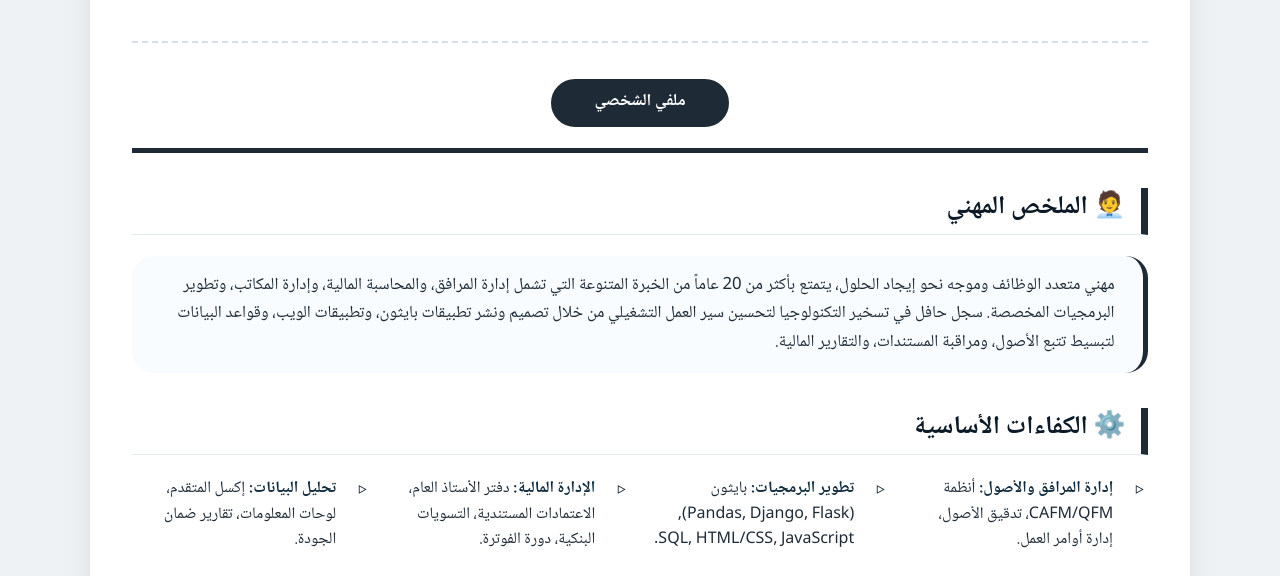
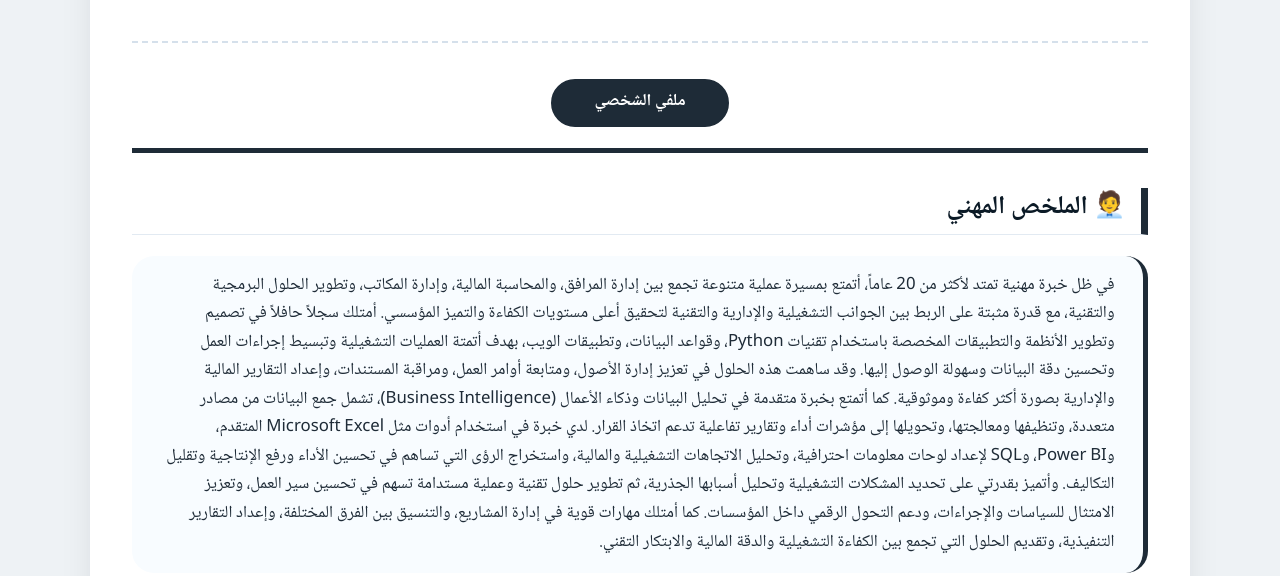
Before and after one commit to ibrahimoia/arabic-cv, a plain HTML site: page index.html in a window 1280 px wide. Shown: the part 224-800 px from the top of the page. Drawn offline with Linux system fonts and the light colour scheme.

Commit message:
Update index.html

```diff
--- a/index.html
+++ b/index.html
@@ -413,9 +413,14 @@
         <div class="section">
             <h2>🧑‍💼 الملخص المهني</h2>
             <p class="summary-text">
-                مهني متعدد الوظائف وموجه نحو إيجاد الحلول، يتمتع بأكثر من 20 عاماً من الخبرة المتنوعة التي تشمل إدارة المرافق، والمحاسبة المالية، وإدارة المكاتب، وتطوير البرمجيات المخصصة. سجل حافل في تسخير
+في ظل خبرة مهنية تمتد لأكثر من 20 عاماً، أتمتع بمسيرة عملية متنوعة تجمع بين إدارة المرافق، والمحاسبة المالية، وإدارة المكاتب، وتطوير الحلول البرمجية والتقنية، مع قدرة مثبتة على الربط بين الجوانب التشغيلية والإدارية والتقنية لتحقيق أعلى مستويات الكفاءة والتميز المؤسسي.
 
-التكنولوجيا لتحسين سير العمل التشغيلي من خلال تصميم ونشر تطبيقات بايثون، وتطبيقات الويب، وقواعد البيانات لتبسيط تتبع الأصول، ومراقبة المستندات، والتقارير المالية.
+أمتلك سجلاً حافلاً في تصميم وتطوير الأنظمة والتطبيقات المخصصة باستخدام تقنيات Python، وقواعد البيانات، وتطبيقات الويب، بهدف أتمتة العمليات التشغيلية وتبسيط إجراءات العمل وتحسين دقة البيانات وسهولة الوصول إليها. وقد ساهمت هذه الحلول في تعزيز إدارة الأصول، ومتابعة أوامر العمل، ومراقبة المستندات، وإعداد التقارير المالية والإدارية بصورة أكثر كفاءة وموثوقية.
+
+كما أتمتع بخبرة متقدمة في تحليل البيانات وذكاء الأعمال (Business Intelligence)، تشمل جمع البيانات من مصادر متعددة، وتنظيفها ومعالجتها، وتحويلها إلى مؤشرات أداء وتقارير تفاعلية تدعم اتخاذ القرار. لدي خبرة في استخدام أدوات مثل Microsoft Excel المتقدم، وPower BI، وSQL لإعداد لوحات معلومات احترافية، وتحليل الاتجاهات التشغيلية والمالية، واستخراج الرؤى التي تساهم في تحسين الأداء ورفع الإنتاجية وتقليل التكاليف.
+
+وأتميز بقدرتي على تحديد المشكلات التشغيلية وتحليل أسبابها الجذرية، ثم تطوير حلول تقنية وعملية مستدامة تسهم في تحسين سير العمل، وتعزيز الامتثال للسياسات والإجراءات، ودعم التحول الرقمي داخل المؤسسات. كما أمتلك مهارات قوية في إدارة المشاريع، والتنسيق بين الفرق المختلفة، وإعداد التقارير التنفيذية، وتقديم الحلول التي تجمع بين الكفاءة التشغيلية والدقة المالية والابتكار التقني.
+
             </p>
         </div>
 
```
